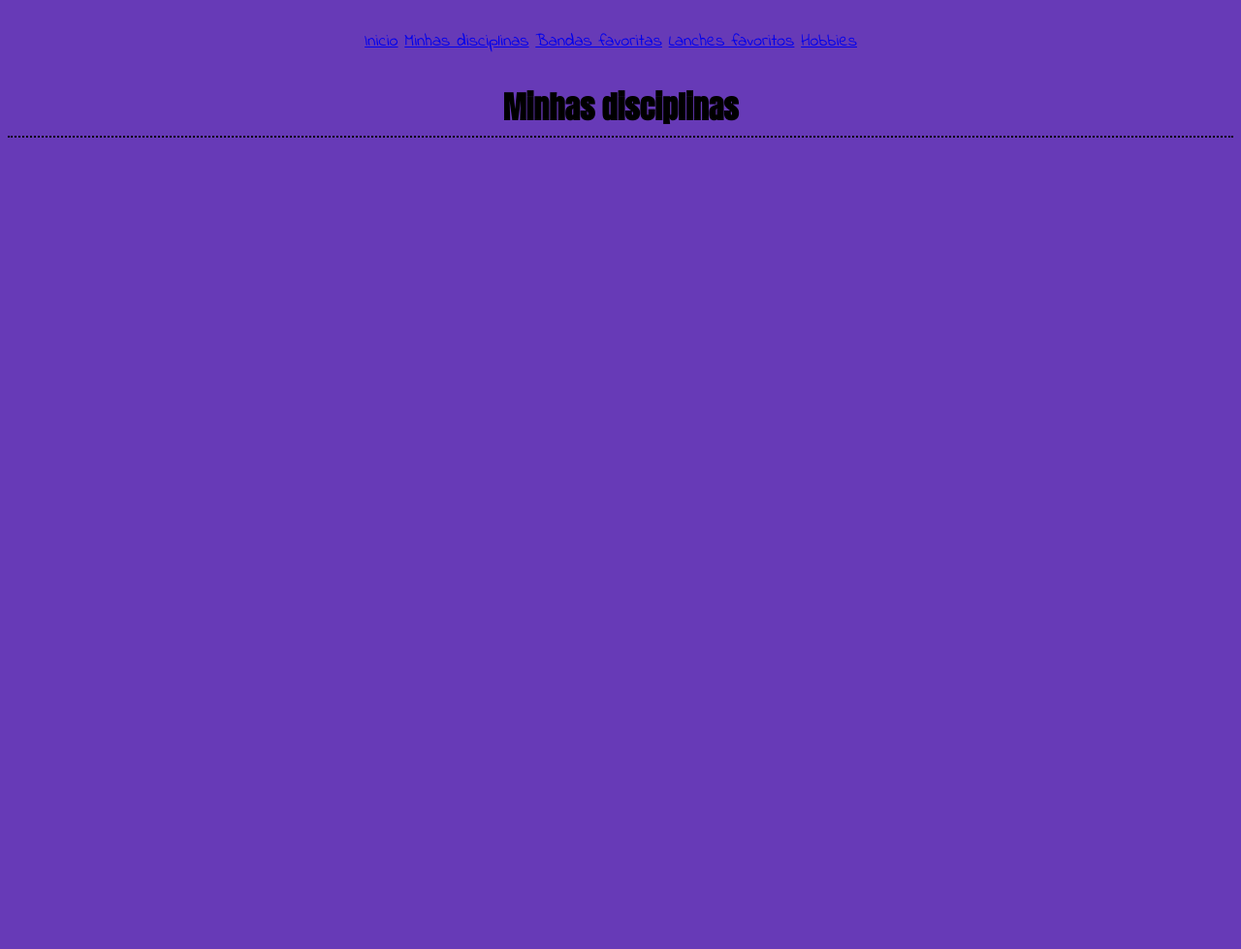
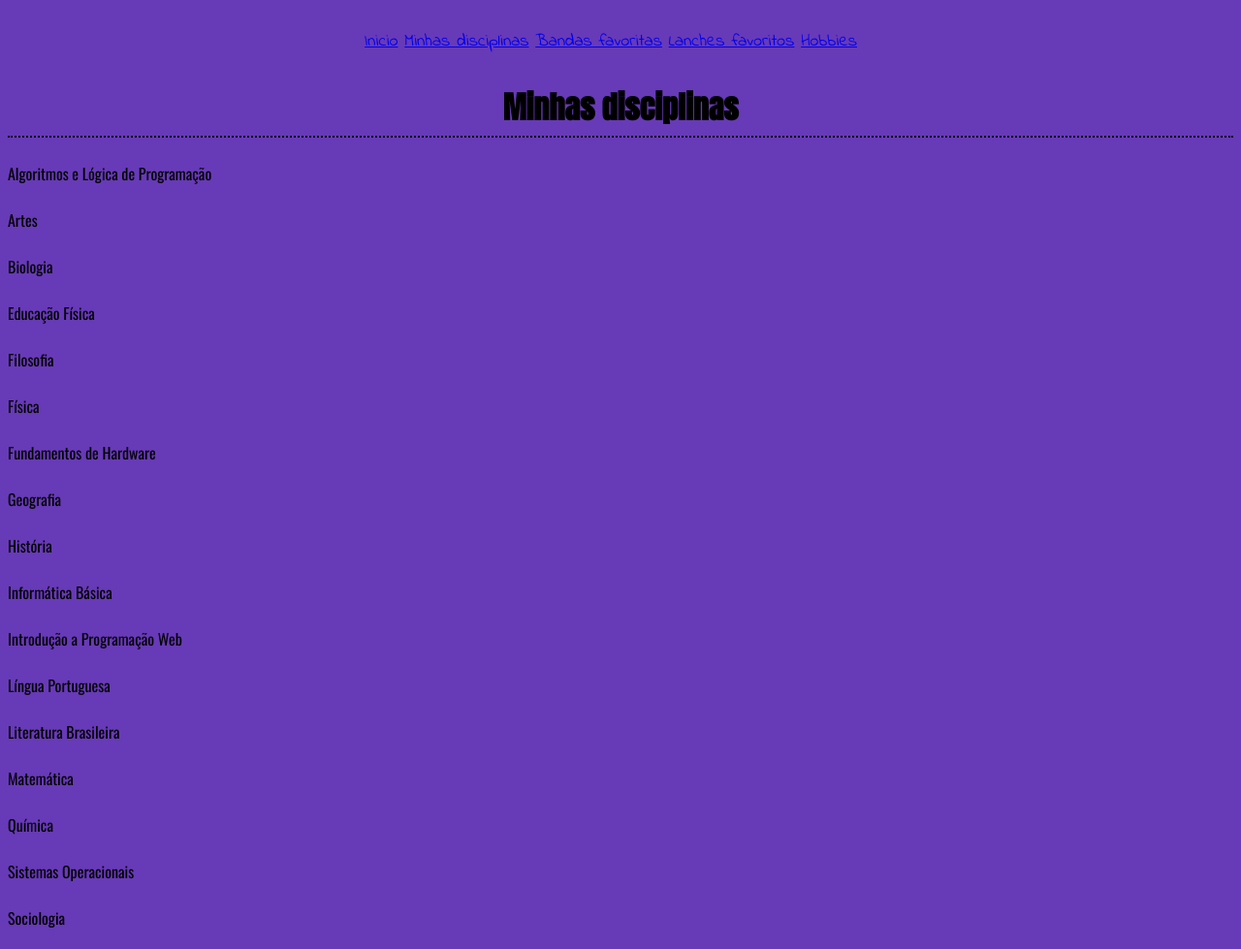
Before and after one commit to mayckondantas/mayckondantas.github.io, a plain HTML site: page index0.html in a window 1280 px wide. Shown: the whole page at 97% size. Before the commit the page ends 800 px from the top, so only its background shows below. Drawn offline with nearby package versions, Linux system fonts and the light colour scheme.

Commit message:
Update index0.html

```diff
--- a/index0.html
+++ b/index0.html
@@ -16,5 +16,24 @@
       <a href="index3.html">Hobbies</a>
     </div>
     <h1>Minhas disciplinas</h1>
+    <div class="conteudo">
+     <p class="o">Algoritmos e Lógica de Programação</p>
+     <p class="o">Artes</p>
+     <p class="o">Biologia</p>
+     <p class="o">Educação Física</p>
+     <p class="o">Filosofia</p>
+     <p class="o">Física</p>
+     <p class="o">Fundamentos de Hardware</p>
+     <p class="o">Geografia</p>
+     <p class="o">História</p>
+     <p class="o">Informática Básica</p>
+     <p class="o">Introdução a Programação Web</p>
+     <p class="o">Língua Portuguesa</p>
+     <p class="o">Literatura Brasileira</p>
+     <p class="o">Matemática</p>
+     <p class="o">Química</p>
+     <p class="o">Sistemas Operacionais</p>
+     <p class="o">Sociologia</p>
+    </div>
   </body>
 </html>
```
